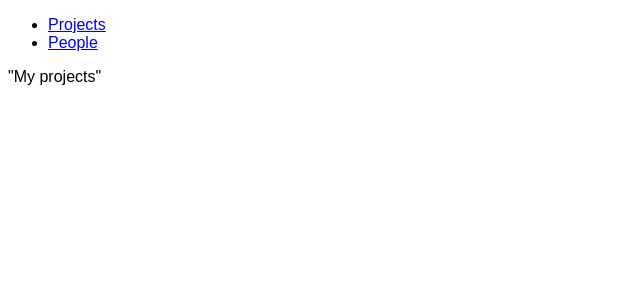
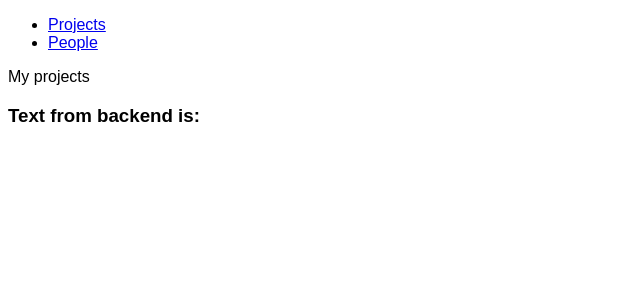
Before and after one commit to cristinadoroftei/DatabasesFinalProject, a React (Create React App) app in the folder frontend/: page /projects in a window 1280 px wide. Shown: the top 300 px of the page, without its empty margins (0-640 px from the left). Built offline with nearby package versions, Linux system fonts and the light colour scheme; no server answers; the HTML template or start-up script is replaced by a standard one.

Commit message:
add also text from backend in projects

```diff
--- a/frontend/src/components/Projects.js
+++ b/frontend/src/components/Projects.js
@@ -1,5 +1,24 @@
-const projects = () => {
-  return <div>"My projects"</div>;
+import React, { useEffect, useState } from "react";
+
+const Projects = () => {
+  const [text, setText] = useState(null);
+
+  useEffect(() => {
+    fetch("getText")
+      .then((res) => {
+        return res.json();
+      })
+      .then((res) => {
+        setText(res.text);
+      });
+  }, []);
+
+  return (
+    <div>
+      <div>My projects</div>
+      <h3>Text from backend is: {text}</h3>
+    </div>
+  );
 };
 
-export default projects;
+export default Projects;
```
